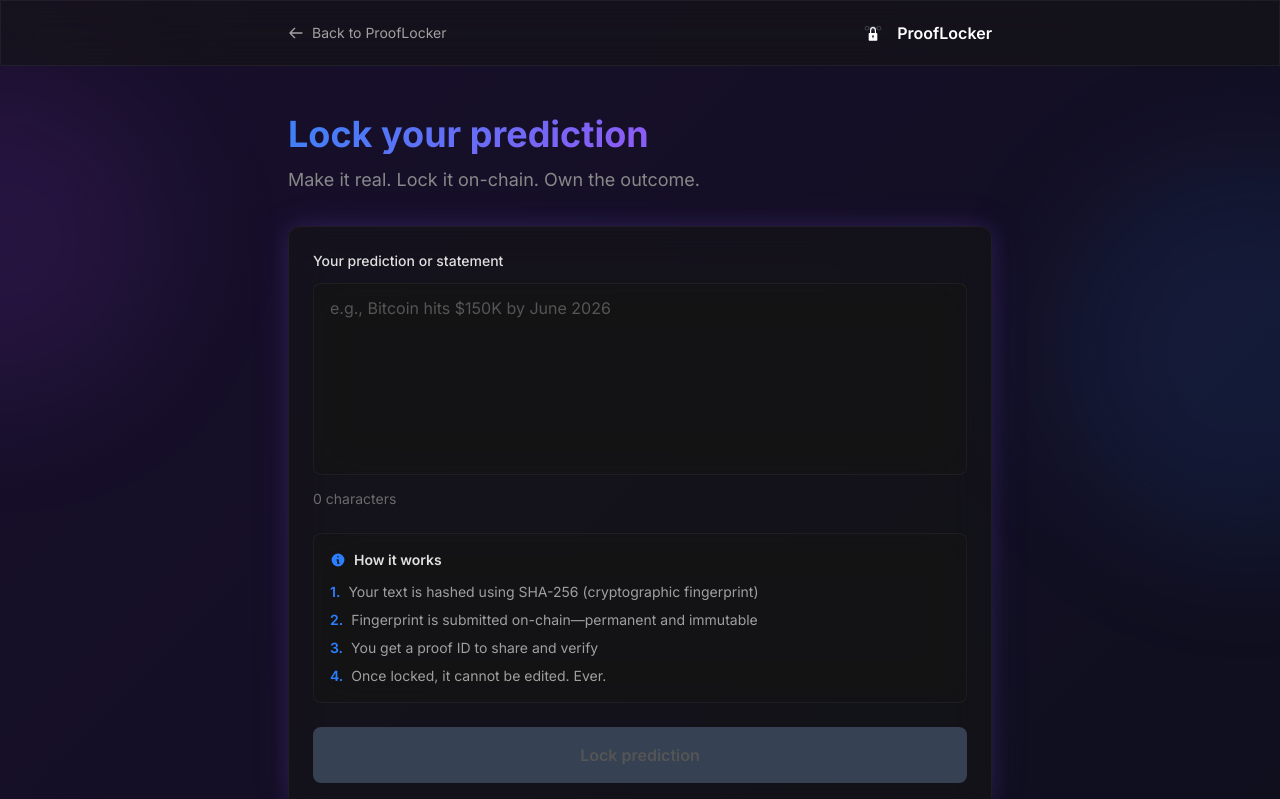
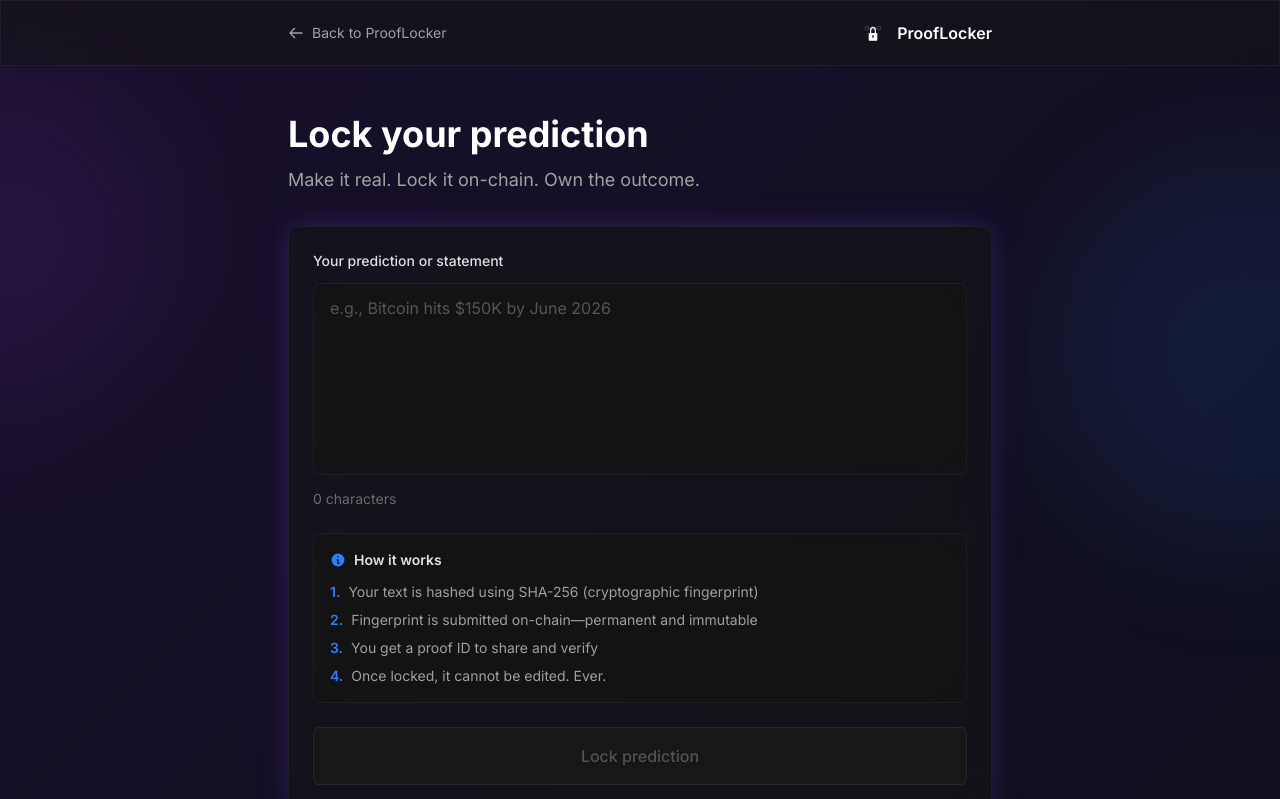
Before and after one commit to Boomchakalala/prooflocker, a Next.js app: page /lock in a window 1280 px wide. Shown: the top 799 px of the page. Built offline with nearby package versions, Linux system fonts and the light colour scheme; no server answers.

Commit message:
Sandbox autosave

```diff
--- a/src/app/lock/page.tsx
+++ b/src/app/lock/page.tsx
@@ -104,10 +104,10 @@ export default function LockPage() {
         {!locked ? (
           <>
             <div className="mb-8 fade-in">
-              <h1 className="text-4xl font-bold gradient-text mb-3">
+              <h1 className="text-4xl font-bold text-white mb-3">
                 Lock your prediction
               </h1>
-              <p className="text-[#888] text-lg">
+              <p className="text-neutral-400 text-lg">
                 Make it real. Lock it on-chain. Own the outcome.
               </p>
             </div>
@@ -185,7 +185,7 @@ export default function LockPage() {
               <button
                 onClick={handleLock}
                 disabled={!text.trim() || loading}
-                className="w-full px-6 py-4 bg-gradient-to-r from-blue-600 to-purple-600 hover:from-blue-700 hover:to-purple-700 disabled:from-gray-700 disabled:to-gray-700 disabled:text-[#555] disabled:cursor-not-allowed text-white font-semibold rounded-lg transition-all shadow-lg shadow-blue-500/20 disabled:shadow-none btn-glow"
+                className="w-full px-6 py-4 bg-neutral-800 hover:bg-neutral-700 disabled:bg-neutral-900 disabled:text-neutral-600 disabled:cursor-not-allowed text-white font-medium rounded-md transition-all border border-neutral-700 disabled:border-neutral-800"
               >
                 {loading ? (
                   <span className="flex items-center justify-center gap-2">
```
